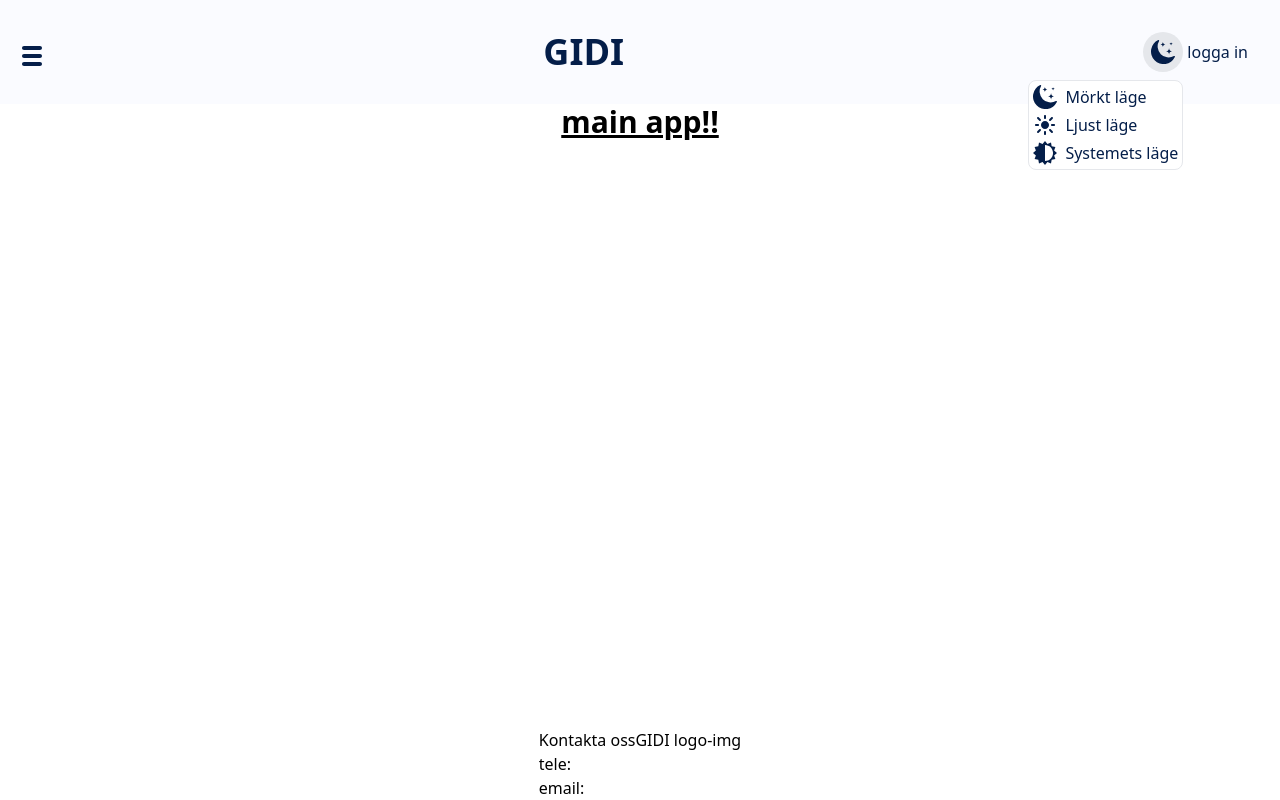
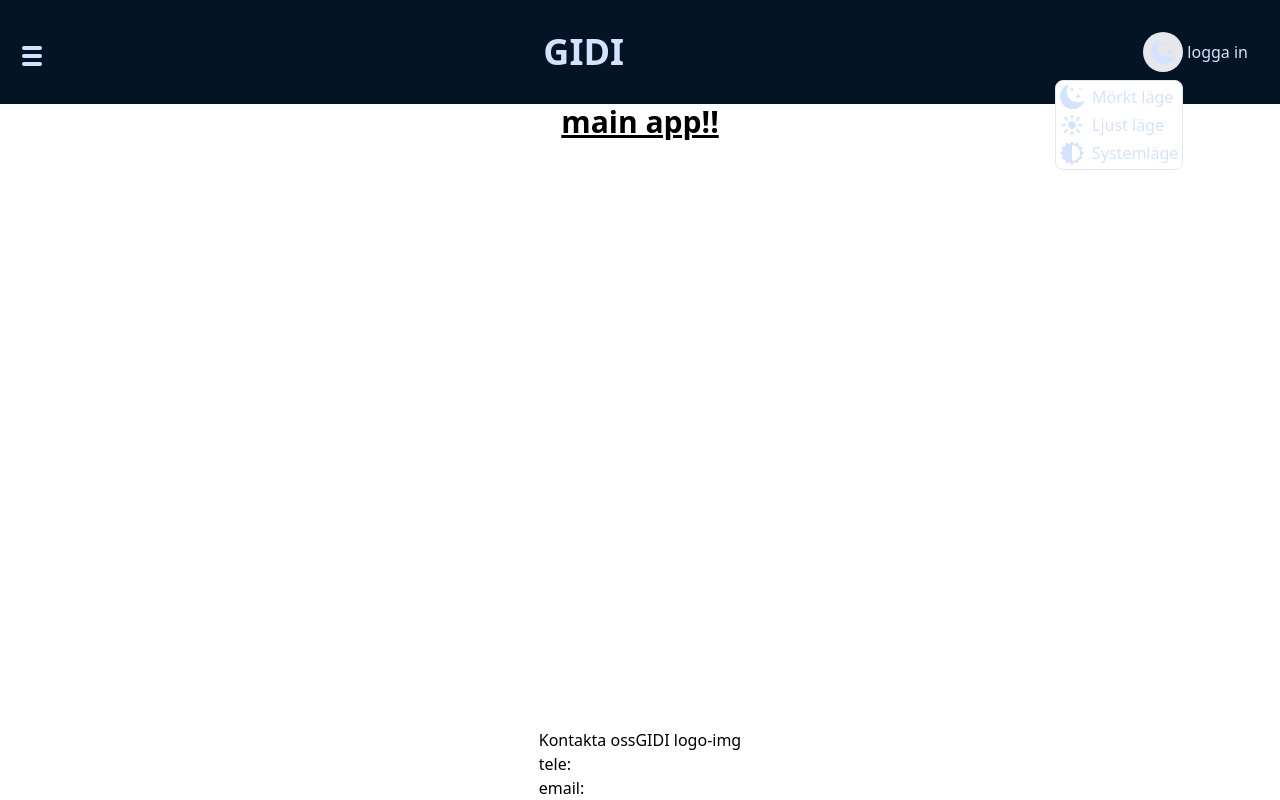
Before and after one commit to Taggen14/GIDI-client, a React (Vite) app: page / in a window 1280 px wide. Both pictures are taken after a click on the button 1163 px from the left and 52 px from the top of the page. Built offline with nearby package versions, Linux system fonts and the light colour scheme.

Commit message:
dark/lightmode now works

```diff
--- a/index.html
+++ b/index.html
@@ -1,6 +1,9 @@
 <!doctype html>
 <html lang="en">
   <head>
+    <script> /* dark/light theme */
+      document.documentElement.classList.toggle('dark', localStorage.theme === 'dark' || (!('theme' in localStorage) && window.matchMedia('(prefers-color-scheme: dark)').matches))
+    </script>
     <meta charset="UTF-8" />
     <link rel="icon" type="image/svg+xml" href="/vite.svg" />
     <meta name="viewport" content="width=device-width, initial-scale=1.0" />
--- a/src/components/header/Header.tsx
+++ b/src/components/header/Header.tsx
@@ -1,12 +1,47 @@
-import { useState } from "react"
+import { useEffect, useRef, useState } from "react"
 import { BrightnessDeviceSettingIcon, DarkmodeIcon, LightmodeIcon, MenuIcon } from "../../assets/icons/icons"
 
+type Theme = 'dark' | 'light' | 'system';
+
 export const Header = () => {
-    const [theme, setTheme] = useState('dark')
+    const themes: Theme[] = ['dark', 'light', 'system']
+
+    const [theme, setTheme] = useState<Theme>('dark')
     const [show, setShow] = useState(false)
     const [isLoggedIn, setIsLoggedIn] = useState(false)
 
-    const setThemeMode = (mode: string) => {
+    const themeMenuRef = useRef<HTMLDivElement>(null)
+
+    // changing theme without refreshing browser, and save to LS
+    useEffect(() => {
+        const root = document.documentElement;
+        if (theme === 'dark') {
+            root.classList.add('dark');
+            localStorage.setItem('theme', 'dark');
+        } else if (theme === 'light') {
+            root.classList.remove('dark');
+            localStorage.setItem('theme', 'light');
+        } else {
+            localStorage.removeItem('theme');
+            if (window.matchMedia('(prefers-color-scheme: dark)').matches) {
+                root.classList.add('dark');
+            } else {
+                root.classList.remove('dark');
+            }
+        }
+    }, [theme]);
+
+    // closes theme dropdown
+    useEffect(() => {
+        const closeThemeDropDown = (e: MouseEvent): void => {
+            if (themeMenuRef.current && !themeMenuRef.current.contains(e.target as Node)) setShow(false)
+        }
+        show ? document.addEventListener('mousedown', closeThemeDropDown) : document.removeEventListener('mousedown', closeThemeDropDown)
+        return () => document.removeEventListener('mousedown', closeThemeDropDown)
+    }, [show])
+
+    // changes theme
+    const setThemeMode = (mode: Theme) => {
         setTheme(mode)
         setShow(false)
     }
@@ -20,29 +55,30 @@ export const Header = () => {
                 GIDI
             </h1>
             <div className="flex items-center p-4 gap-1">
-                <div className="relative">
-                    <button className="p-2 w-10 h-10 bg-gray-200 rounded-full"
-                        onClick={() => setShow(!show)} >
+                <div ref={themeMenuRef} className="relative">
+                    <button className="p-2 w-10 h-10 bg-gray-200 rounded-full" onClick={()=>setShow(!show)}>
                         {theme === 'dark' ? (<DarkmodeIcon />)
                             : theme === 'light' ? (<LightmodeIcon />)
                                 : <BrightnessDeviceSettingIcon />}
                     </button>
-                    {show &&
+                    {show && (
                         <ul className="absolute right-0 top-full mt-2 bg-white border w-fit rounded-lg">
-                            <li className="flex w-100 m-1 hover:cursor-pointer hover:bg-gray-200" onClick={() => setThemeMode('dark')}>
-                                <button className='w-6 h-6'><DarkmodeIcon /></button>
-                                <p className="ml-2 whitespace-nowrap">Mörkt läge</p>
-                            </li>
-                            <li className="flex w-100 m-1 hover:cursor-pointer hover:bg-gray-200" onClick={() => setThemeMode('light')}>
-                                <button className='w-6 h-6'><LightmodeIcon /></button>
-                                <p className="ml-2 whitespace-nowrap">Ljust läge</p>
-                            </li>
-                            <li className="flex w-100 m-1 hover:cursor-pointer hover:bg-gray-200" onClick={() => setThemeMode('system')}>
-                                <button className='w-6 h-6'><BrightnessDeviceSettingIcon /></button>
-                                <p className="ml-2 whitespace-nowrap">Systemets läge</p>
-                            </li>
+                            {themes.map((mode) => (
+                                <li key={mode} className="flex w-100 m-1 hover:cursor-pointer hover:bg-gray-200" onClick={() => setThemeMode(mode)}>
+                                    <button className='w-6 h-6'>
+                                        {mode === 'dark' && <DarkmodeIcon />}
+                                        {mode === 'light' && <LightmodeIcon />}
+                                        {mode === 'system' && <BrightnessDeviceSettingIcon />}
+                                    </button>
+                                    <p className="ml-2 whitespace-nowrap">
+                                        {mode === 'dark' && 'Mörkt läge'}
+                                        {mode === 'light' && 'Ljust läge'}
+                                        {mode === 'system' && 'Systemläge'}
+                                    </p>
+                                </li>
+                            ))}
                         </ul>
-                    }
+                    )}
                 </div>
                 <div className=''>logga {isLoggedIn ? 'ut' : 'in'}</div>
             </div>
```
